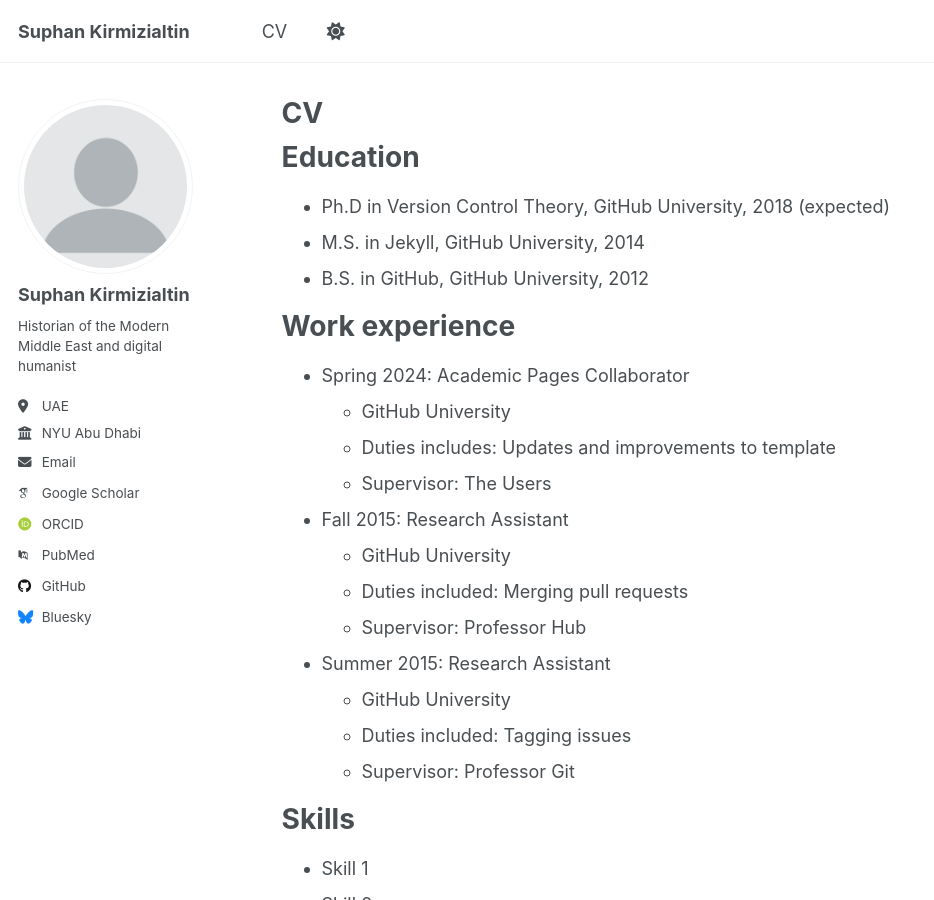
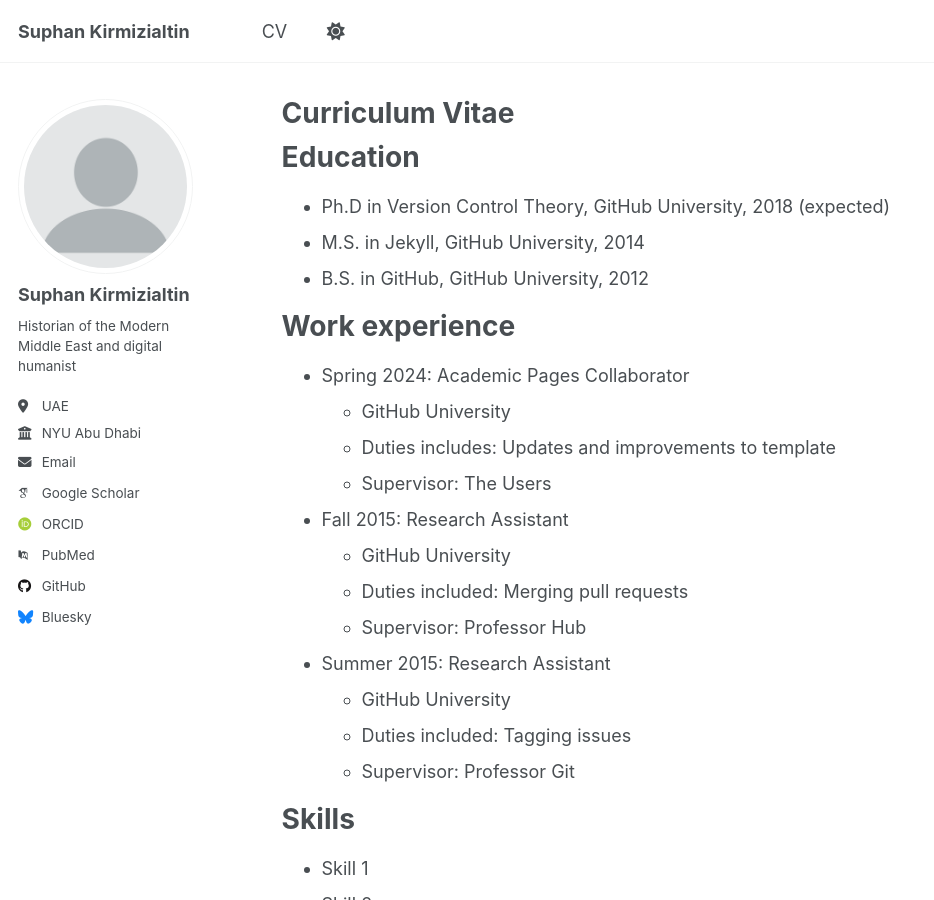
Before and after one commit to SKirmizialtin/SKirmizialtin.github.io, a Jekyll site: the page built from _pages/cv.md, in a window 1280 px wide and 900 px high. Shown: the whole window, without its empty margins (0-934 px from the left). Built offline with Jekyll 4.4.1, drawn with Linux system fonts in a browser that asks for light colours; some web fonts are replaced.

Commit message:
Update cv.md

```diff
--- a/_pages/cv.md
+++ b/_pages/cv.md
@@ -1,9 +1,10 @@
 ---
 layout: archive
-title: "CV"
-permalink: /cv/
+title: "Curriculum Vitae"
+permalink: /
 author_profile: true
 redirect_from:
+  - /cv/
   - /resume
 ---
 
```
